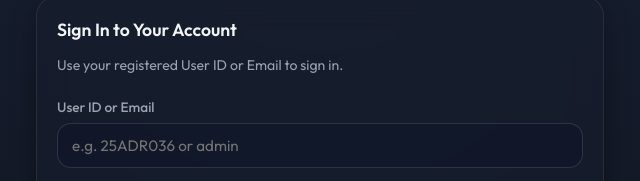
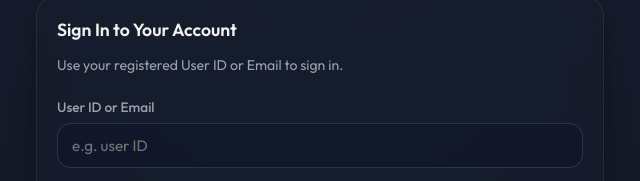
Before and after one commit to GURUDHANUSH0344/BIOMETRIC, a plain HTML site: page frontend/login.html in a window 1280 px wide. Shown: the part 87-268 px from the top of the page, 320-960 px from the left. Drawn offline with Linux system fonts and the light colour scheme; no server answers.

Commit message:
Update placeholder in login page to 'e.g. user ID'

```diff
--- a/frontend/login.html
+++ b/frontend/login.html
@@ -36,7 +36,7 @@
       <form id="loginForm">
         <div class="form-group">
           <label class="form-label" for="user_id">User ID or Email</label>
-          <input type="text" id="user_id" class="form-input" placeholder="e.g. 25ADR036 or admin" required>
+          <input type="text" id="user_id" class="form-input" placeholder="e.g. user ID" required>
         </div>
 
         <!-- Live Attendance % Preview Banner (Appears when User ID is typed) -->
@@ -78,7 +78,7 @@
       <form id="requestOtpForm">
         <div class="form-group">
           <label class="form-label" for="reset_user_id">User ID or Email</label>
-          <input type="text" id="reset_user_id" class="form-input" placeholder="e.g. 25ADR036 or email" required>
+          <input type="text" id="reset_user_id" class="form-input" placeholder="e.g. user ID" required>
         </div>
 
         <div class="form-group">
```
